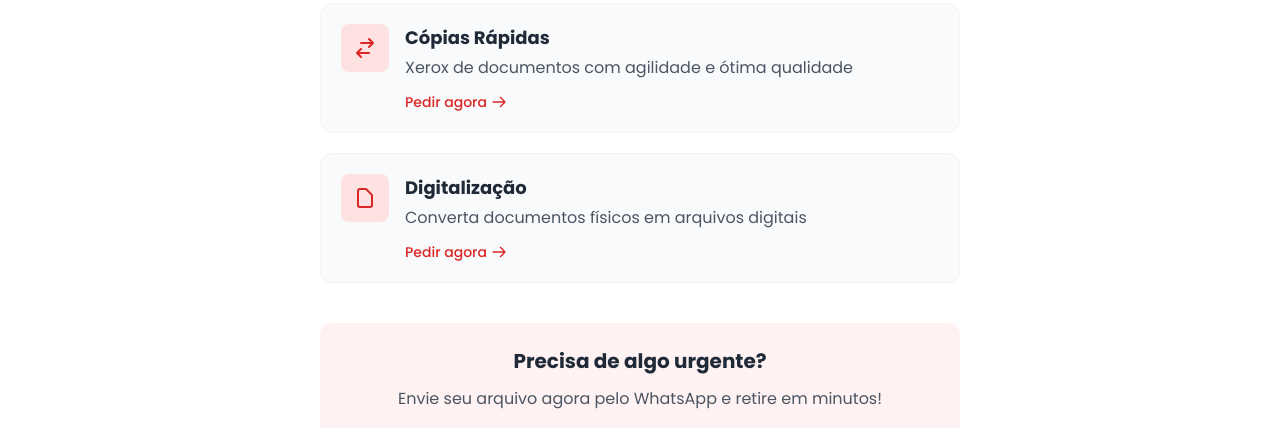
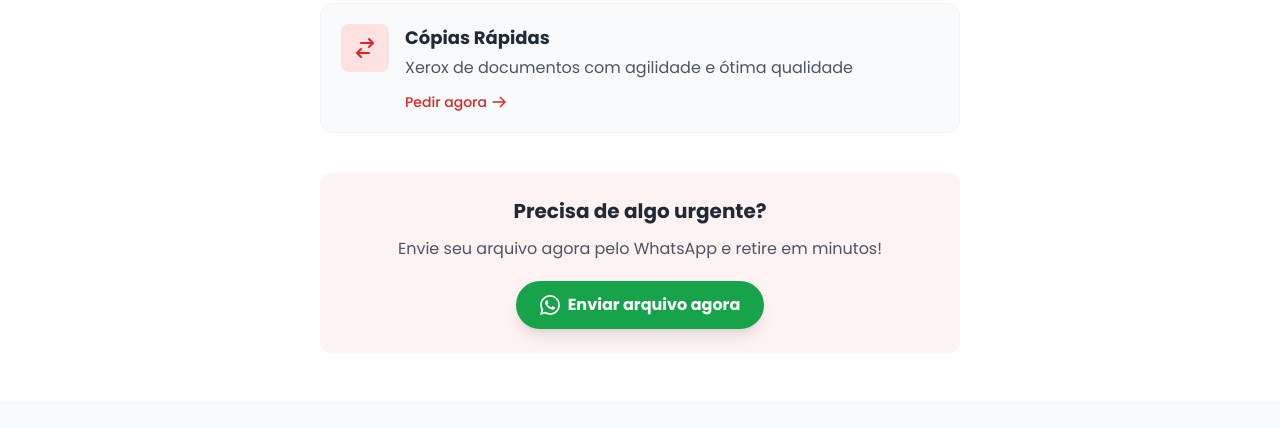
Before and after one commit to jefersonMarques/lojaovitoria, a plain HTML site: page index.html in a window 1280 px wide. Shown: the part 2064-2492 px from the top of the page. Drawn offline with nearby package versions, Linux system fonts and the light colour scheme.

Commit message:
Alteração de digitalizacao para nao digitalizacao

```diff
--- a/index.html
+++ b/index.html
@@ -492,7 +492,7 @@
                 </div>
 
                 <!-- Card 3 -->
-                <div class="bg-gray-50 p-5 rounded-xl border border-gray-100">
+                <!--<div class="bg-gray-50 p-5 rounded-xl border border-gray-100">
                     <div class="flex items-start">
                         <div class="flex-shrink-0 bg-red-100 p-3 rounded-lg">
                             <svg xmlns="http://www.w3.org/2000/svg" class="h-6 w-6 text-red-600" fill="none"
@@ -515,7 +515,7 @@
                             </a>
                         </div>
                     </div>
-                </div>
+                </div>-->
             </div>
 
             <!-- WhatsApp CTA -->
```
